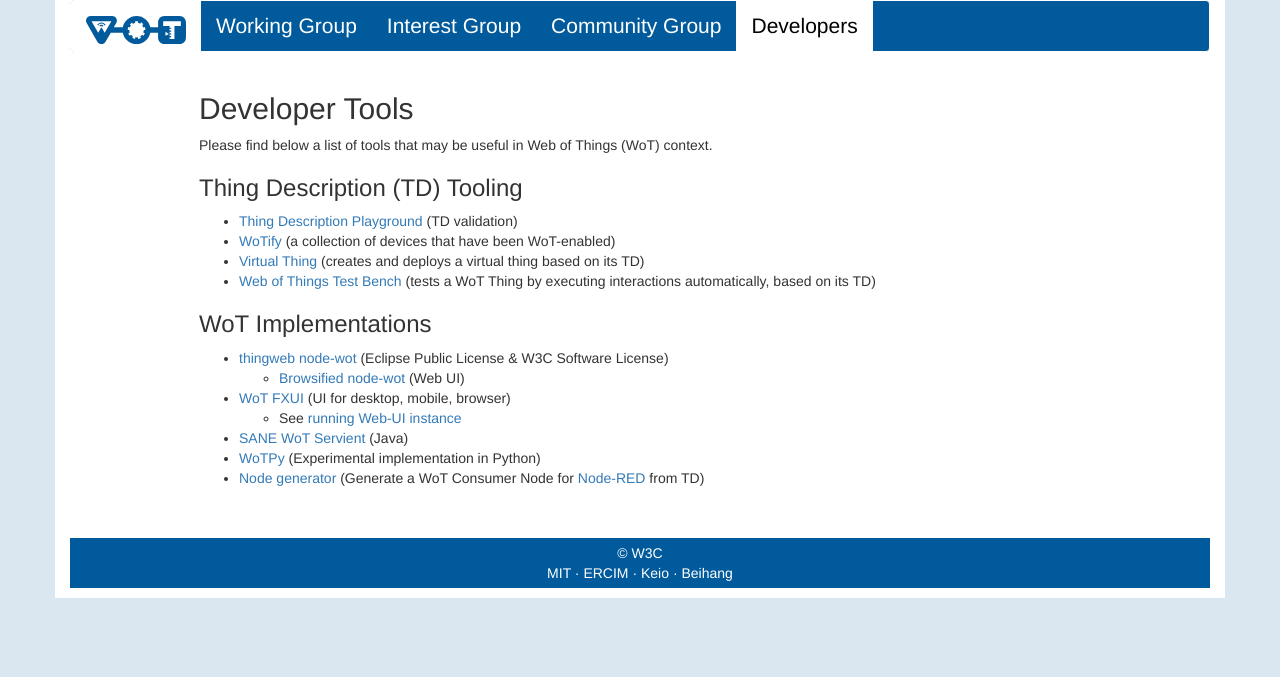
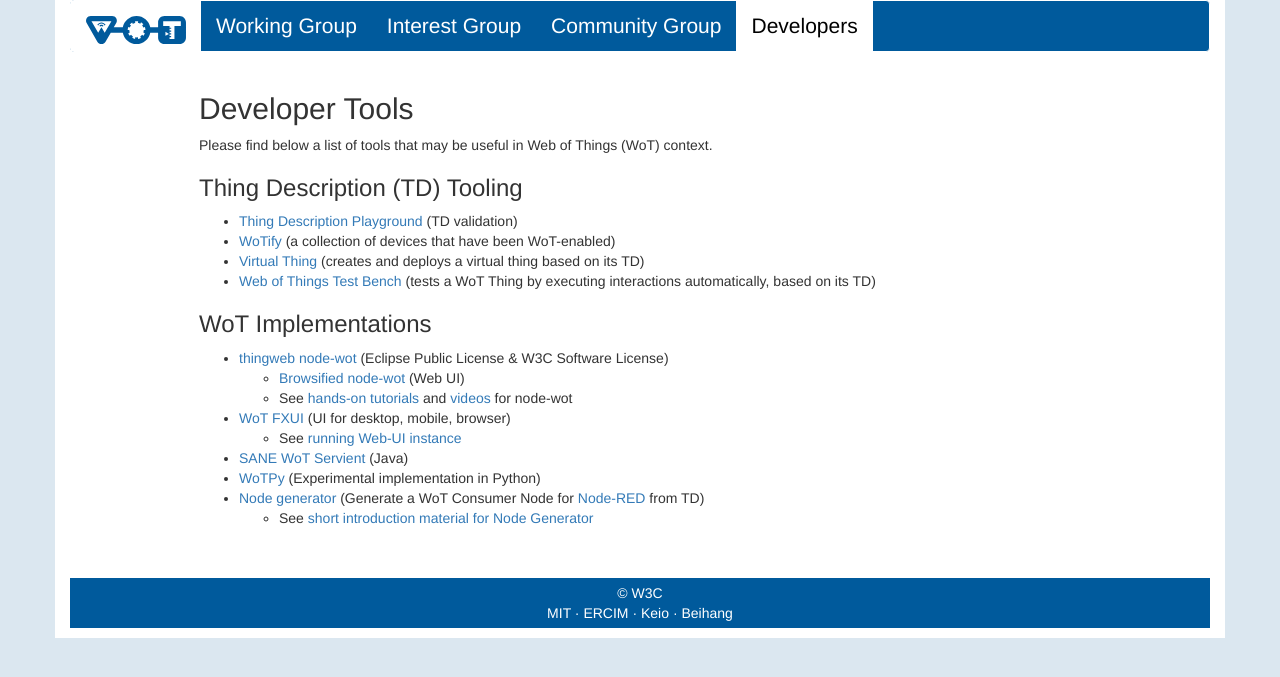
Before and after one commit to w3c/wot-marketing, a Jekyll site: the page built from docs/developers/index.html, in a window 1280 px wide. Shown: the top 677 px of the page. Built offline with Jekyll 4.4.1, drawn with Linux system fonts in a browser that asks for light colours; nearby versions of some CDN libraries.

Commit message:
feat: add links to node-wot tutorials/videos and Node Generator material (+pptx)

```diff
--- a/docs/developers/index.html
+++ b/docs/developers/index.html
@@ -30,6 +30,7 @@
 			<a href="http://www.thingweb.io/">thingweb node-wot</a> (Eclipse Public License &amp; W3C Software License)
 			<ul>
 				<li><a href="http://plugfest.thingweb.io/webui/">Browsified node-wot</a> (Web UI)</li>
+				<li>See <a href="http://www.thingweb.io/hands-on.html">hands-on tutorials</a> and <a href="http://www.thingweb.io/videos.html">videos</a> for node-wot</li>
 			</ul>
 		</li>
 		<li>
@@ -46,6 +47,9 @@
 		</li>
 		<li>
 			<a href="https://github.com/node-red/node-red-nodegen">Node generator</a> (Generate a WoT Consumer Node for <a href="https://nodered.org/">Node-RED</a> from TD)
+			<ul>
+				<li>See <a href="wot_nodegen_20200507.pptx">short introduction material for Node Generator</a></li>
+			</ul>
 		</li>
 	</ul>
 	<!--
```
Also changed, not shown: 1 other file.
